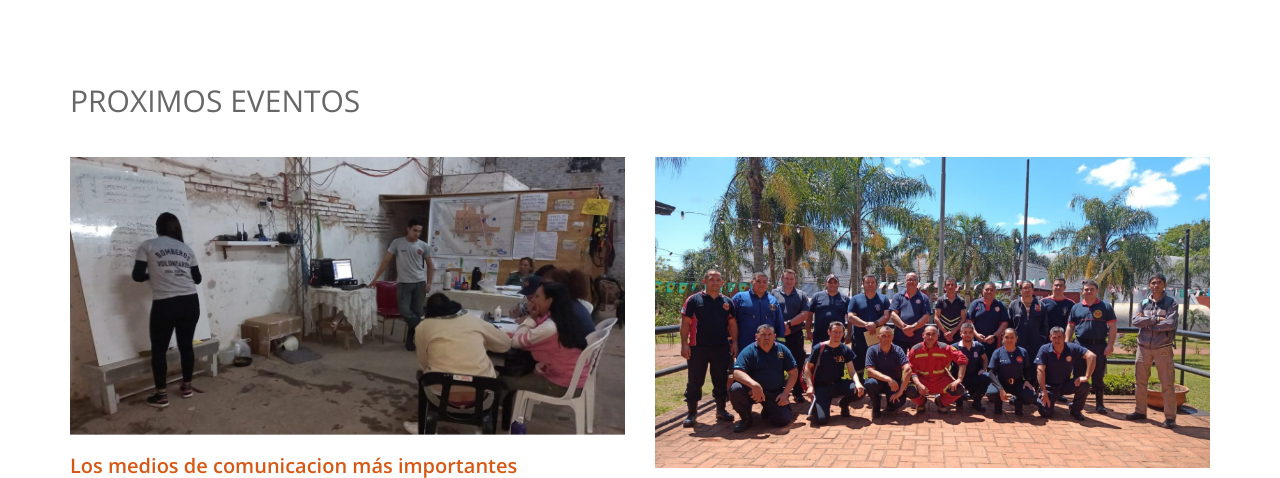
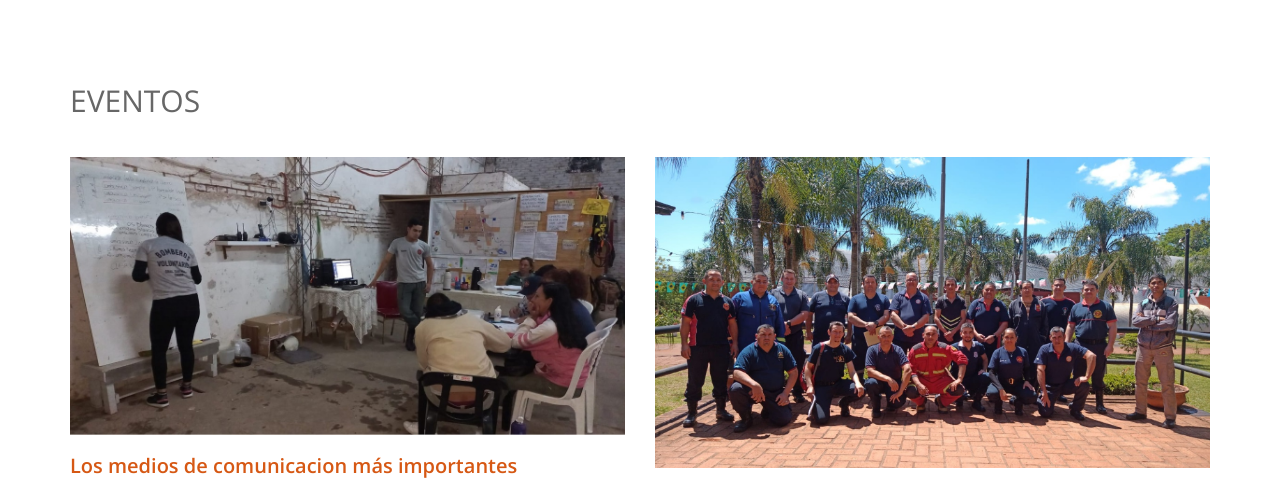
Before and after one commit to gabbyhuell/Equipo7_ProyectoWeb, a Django app: page / in a window 1280 px wide. Shown: the part 878-1356 px from the top of the page. Run offline with Django 4.2, Linux system fonts and the light colour scheme; some libraries are stand-ins or nearby versions.

Commit message:
Update index.html

```diff
--- a/ProjectFinal/blog/webapp/templates/index.html
+++ b/ProjectFinal/blog/webapp/templates/index.html
@@ -157,7 +157,7 @@
 				<div class="container">
 					<div class="default-heading">
 						<!-- heading -->
-						<h2>PROXIMOS EVENTOS </h2>
+						<h2>EVENTOS </h2>
 					</div>
 					<div class="row">
 						<div class="col-md-6 col-sm-6">
```
